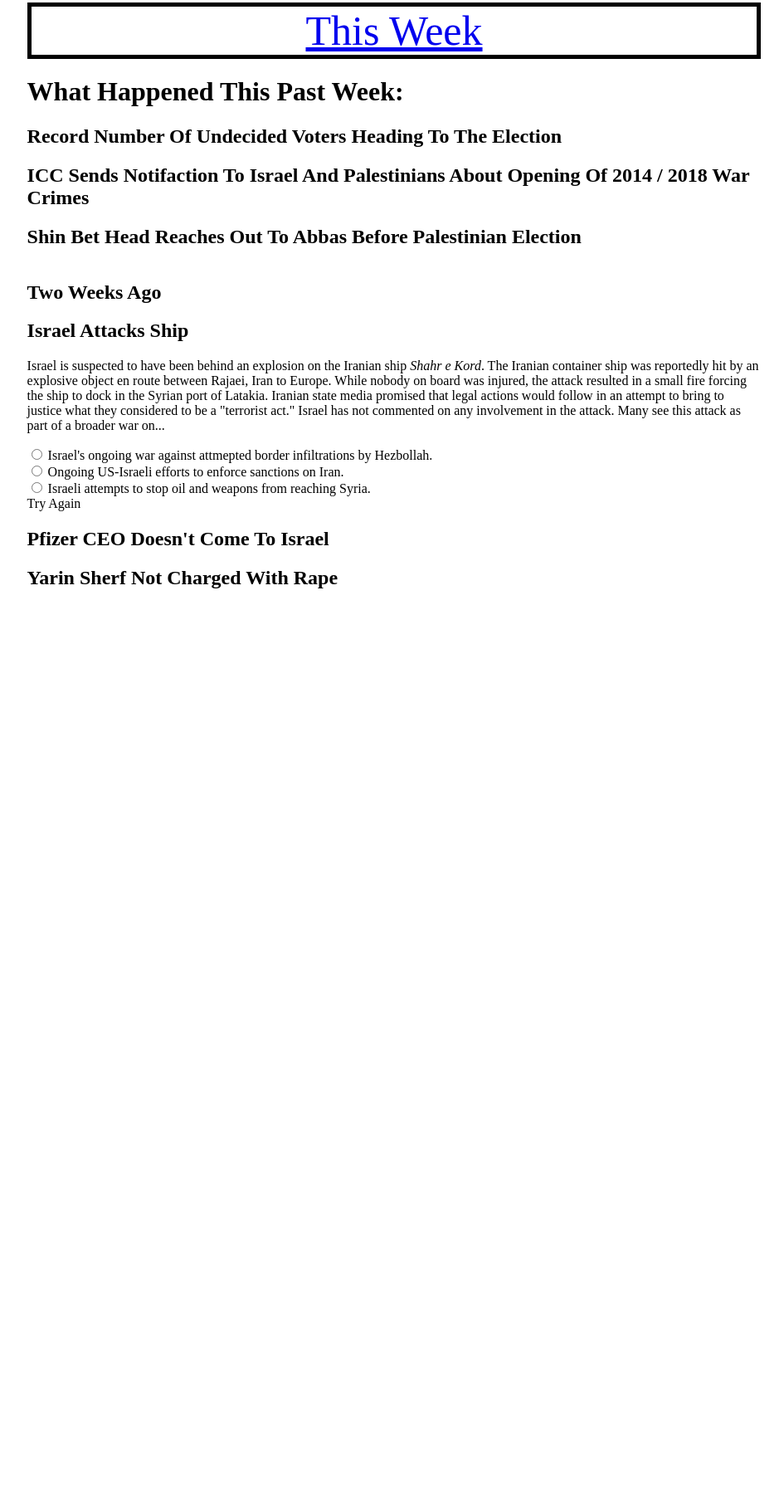
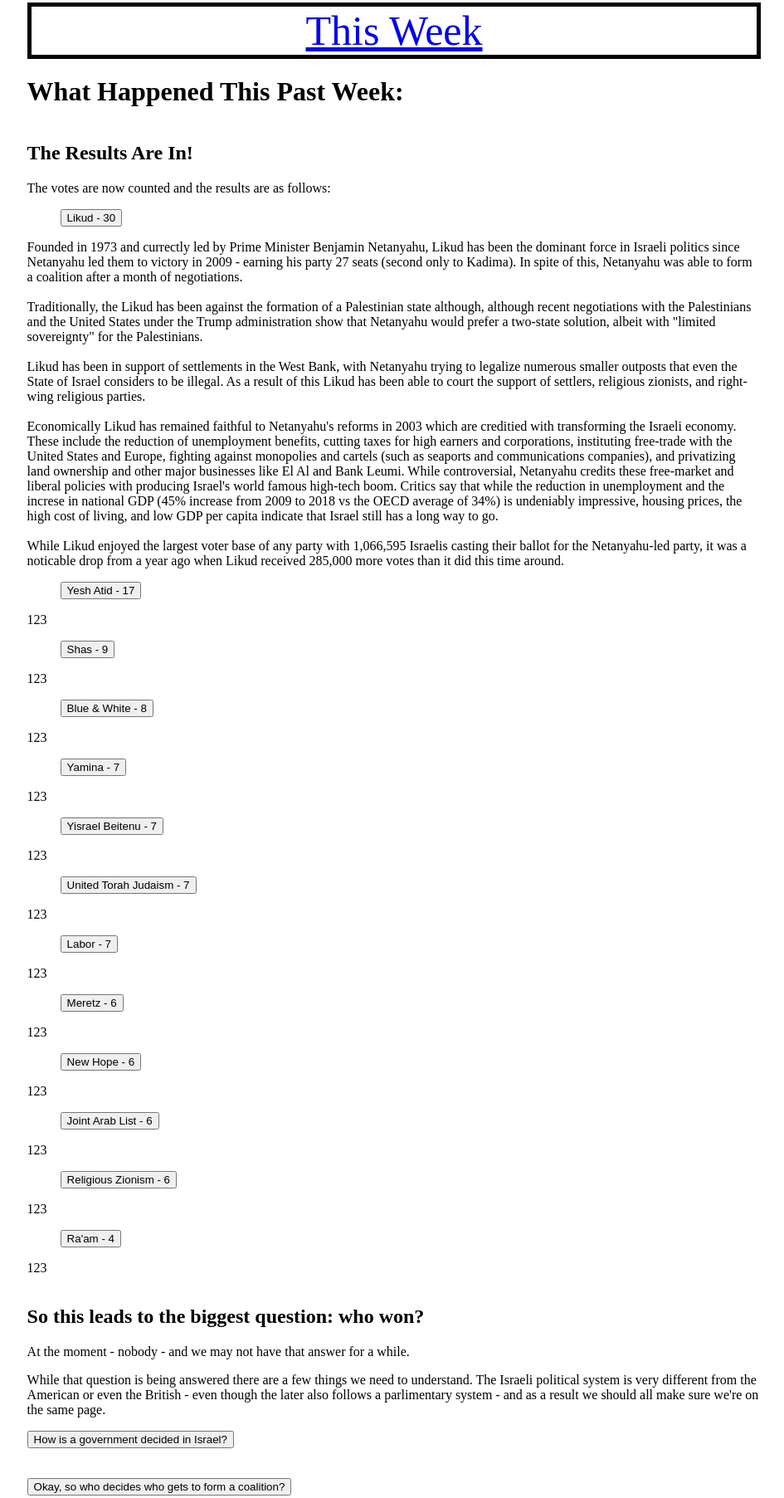
Before and after one commit to dillonmelet/news-site, a plain HTML site: page index.html in a window 1280 px wide. Shown: the part 5-1810 px from the top of the page at 83% size, without its empty margins (165-1110 px from the left). Before the commit the page ends 800 px from the top, so only its background shows below. Drawn offline with Linux system fonts and the light colour scheme.

Commit message:
Update index.html

```diff
--- a/index.html
+++ b/index.html
@@ -12,47 +12,110 @@
       </div>
       <div class="news" id="thisweek">
         <h1>What Happened This Past Week:</h1>
-        <h2>Record Number Of Undecided Voters Heading To The Election</h2>
-        <h2>ICC Sends Notifaction To Israel And Palestinians About Opening Of 2014 / 2018 War Crimes</h2>
-        <h2>Shin Bet Head Reaches Out To Abbas Before Palestinian Election</h2>
+      </div>
+      <div class="news" id="headline">
+        <h2>The Results Are In!</h2>
+        <p>
+          The votes are now counted and the results are as follows:
+          <ul><button type="button" class="politicalparty" onclick="explain1();">Likud - 30</button></ul>
+<div id="explanation1" class="hide1">
+  Founded in 1973 and currectly led by Prime Minister Benjamin Netanyahu, Likud has been the dominant force in Israeli politics since Netanyahu led them to victory in 2009 - earning his party 27 seats (second only to Kadima). In spite of this, Netanyahu was able to form a coalition after a month of negotiations. <br></br>
+  Traditionally, the Likud has been against the formation of a Palestinian state although, although recent negotiations with the Palestinians and the United States under the Trump administration show that Netanyahu would prefer a two-state solution, albeit with "limited sovereignty" for the Palestinians. <br></br>
+  Likud has been in support of settlements in the West Bank, with Netanyahu trying to legalize numerous smaller outposts that even the State of Israel considers to be illegal. As a result of this Likud has been able to court the support of settlers, religious zionists, and right-wing religious parties.<br></br>
+  Economically Likud has remained faithful to Netanyahu's reforms in 2003 which are creditied with transforming the Israeli economy. These include the reduction of unemployment benefits, cutting taxes for high earners and corporations, instituting free-trade with the United States and Europe, fighting against monopolies and cartels (such as seaports and communications companies), and privatizing land ownership and other major businesses like El Al and Bank Leumi. While controversial, Netanyahu credits these free-market and liberal policies with producing Israel's world famous high-tech boom. Critics say that while the reduction in unemployment and the increse in national GDP (45% increase from 2009 to 2018 vs the OECD average of 34%) is undeniably impressive, housing prices, the high cost of living, and low GDP per capita indicate that Israel still has a long way to go.<br></br>
+  While Likud enjoyed the largest voter base of any party with 1,066,595 Israelis casting their ballot for the Netanyahu-led party, it was a noticable drop from a year ago when Likud received 285,000 more votes than it did this time around.
+</div>
+         <ul><button type="button" class="politicalparty" onclick="explain2();">Yesh Atid - 17</ul></p></button>
+<div id="explanation2" class="hide1">
+  123
+</div>
+          <ul><button type="button" class="politicalparty" onclick="explain3();">Shas - 9</ul></p></button>
+<div id="explanation3" class="hide1">
+  123
+</div>
+          <ul><button type="button" class="politicalparty" onclick="explain4();">Blue & White - 8</ul></p></button>
+<div id="explanation4" class="hide1">
+  123
+</div>
+          <ul><button type="button" class="politicalparty" onclick="explain5();">Yamina - 7</ul></p></button>
+<div id="explanation5" class="hide1">
+  123
+</div>
+          <ul><button type="button" class="politicalparty" onclick="explain6();">Yisrael Beitenu - 7</ul></p></button>
+<div id="explanation6" class="hide1">
+  123
+</div>
+          <ul><button type="button" class="politicalparty" onclick="explain7();">United Torah Judaism - 7</ul></p></button>
+<div id="explanation7" class="hide1">
+  123
+</div>
+          <ul><button type="button"  class="politicalparty" onclick="explain8();">Labor - 7</ul></p></button>
+<div id="explanation8" class="hide1">
+  123
+</div>
+          <ul><button type="button" class="politicalparty"  onclick="explain9();">Meretz - 6</ul></p></button>
+<div id="explanation9" class="hide1">
+  123
+</div>
+          <ul><button type="button" class="politicalparty" onclick="explain10();">New Hope - 6</ul></p></button>
+<div id="explanation10" class="hide1">
+  123
+</div>
+          <ul><button type="button" class="politicalparty" onclick="explain11();">Joint Arab List - 6</ul></p></button>
+<div id="explanation11" class="hide1">
+  123
+</div>
+          <ul><button type="button" class="politicalparty" onclick="explain12();">Religious Zionism - 6</ul></p></button>
+<div id="explanation12" class="hide1">
+  123
+</div>
+          <ul><button type="button"  class="politicalparty" onclick="explain13();">Ra'am - 4</ul></p></button>
+<div id="explanation13" class="hide1">
+  123
+</div>
+        </p>
       </div>
       <div class="news" id="lastweek">
-        <h2>Two Weeks Ago</h2>
-        <h2>Israel Attacks Ship</h2>
-        <p class="story">
-          Israel is suspected to have been behind an explosion on the Iranian
-          ship
-          <i>Shahr e Kord</i>. The Iranian container ship was reportedly hit by
-          an explosive object en route between Rajaei, Iran to Europe. While
-          nobody on board was injured, the attack resulted in a small fire
-          forcing the ship to dock in the Syrian port of Latakia. Iranian state
-          media promised that legal actions would follow in an attempt to bring
-          to justice what they considered to be a "terrorist act." Israel has
-          not commented on any involvement in the attack. Many see this attack
-          as part of a broader war on...
+        <h2>So this leads to the biggest question: who won?</h2>
+        <p>
+          At the moment - nobody - and we may not have that answer for a while.
         </p>
-        <section class="option-list">
-          <label id="noCheck">
-            <input type="radio" name="tab" value="igotnone" onclick="show1();"/>
-            Israel's ongoing war against attmepted border infiltrations by
-            Hezbollah.
-          </label><br>
-          <label id="noCheck">
-            <input type="radio" name="tab" value="igotnone" onclick="show1();"/>
-          Ongoing US-Israeli efforts to enforce sanctions on Iran.
-        </label><br>
-        <div class="checkYes">
-          <input type="radio" name="tab" value="igottwo" onclick="show2();"/>
-          Israeli attempts to stop oil and weapons from reaching Syria.
-        </label>
-        <div id="div1" class="hide">
-          Reports indicate that Israel has bombed at least a dozen different ships en route between Syria and Iran. While none of the attacks have sunk the ships, they have forced several to return to Iran for repairs.
+        <p>
+          While that question is being answered there are a few things we need to understand. The Israeli political system is very different from the American or even the British - even though the later also follows a parlimentary system - and as a result we should all make sure we're on the same page.
+        <section class="questionaire">
+          <div>
+            <button type="button" class="question" name="tab" onclick="question1();"/>
+            How is a government decided in Israel?</button>
+          </div><br>
+          <div id="answer1" class="hide"><br></br>
+            As we said, it is a parliamentary system in Israel and, as a result, voters cast ballots based on political parties rather than specific individuals (even though certain individuals may be the face of a party). There are 120 seats in the Israeli parliament, aka the Knesset, and whoever holds a majority of those seats would pick a prime minister and run the country. HOWEVER, in all of Israel's history no single party has ever won a majority (61 seats) meaning that different political parties must form coalitions with each other in order to hold power.
+          </div>
+        <br>
+          <div>
+            <button type="button" class="question" name="tab" onclick="question2();"/>
+          Okay, so who decides who gets to form a coalition?</button>
+          </div><br>
+        <div id="answer2" class="hide">
+          <br></br>The president of Israel is the person who gets to assign the responsibility of forming a government! <br>
+        </br> The Basic Laws (which are the constitutional laws governing the state in the absence of an actual constitution) saw that the president has 7 days after the election results are published to assign the task to one lucky Knesset Member (KM). That person has 28 days to form a coalition although they can request an additional 14 days for a total for 42 days.<br></br>
+        <div>
+          <button type="button" class="question1" name="tab"
+          onclick="question4();">
+        How does the president decide?</button>
+      </div>
+      <div id="answer4" class="hide1"><br></br>
+        Good question - and to be honest the Basic Laws don't provide a clear answer. It's primarily up to the president's discretion to decide which volunteer gets to form a government. The only exception is if the Knesset has voted to disolve itself, during which the President must wait until after the election before assigning that duty to someone.
+        </div>
     </div>
-    <div id="non-answer">
-      Try Again
-    </div>
-        <h2>Pfizer CEO Doesn't Come To Israel</h2>
-        <h2>Yarin Sherf Not Charged With Rape</h2>
+        <br>
+        <div>
+          <button type="button" class="question" name="tab"
+          onclick="question3();">
+          So who most likely will try and form the coalition?</button>
+        </div><br>
+        <div id="answer3" class="hide"><br></br>
+          Typically the president assigns the duty to the leader of the largest party, but it's not a requirement. Ideally the president would give the responsibility to whoever has the greatest chance of actually forming a functioning government.
+        </div>
       </div>
     </div>
     <script src="script.js"></script>
```
